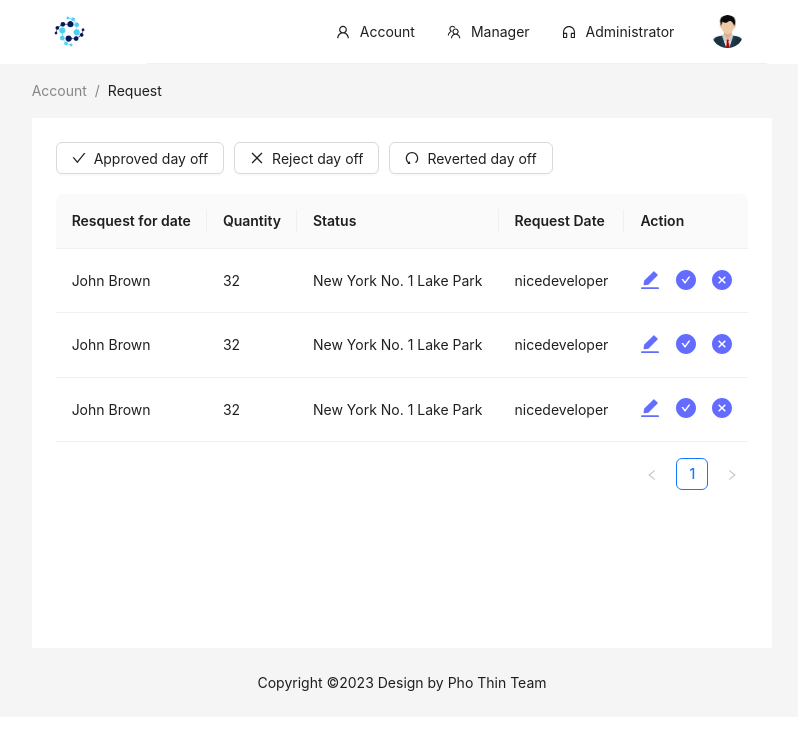
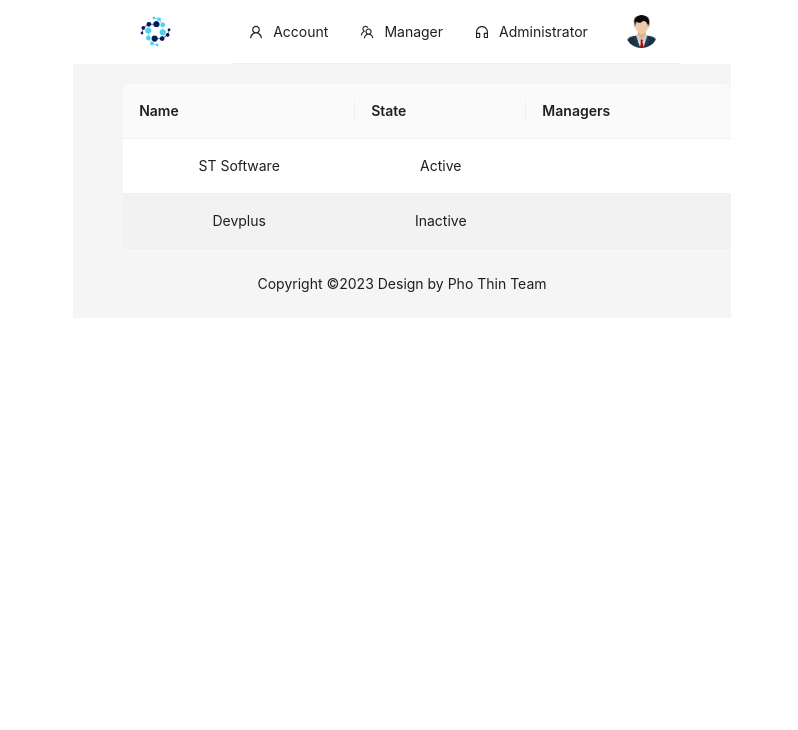
Before and after one commit to Tonydang223/DP05-Team-03-FinalProject-Rest, a React (Vite) app in the folder Frontend/: page /admin in a window 1280 px wide. Shown: the top 730 px of the page, without its empty margins (238-1036 px from the left). Built offline with nearby package versions, Linux system fonts and the light colour scheme.

Commit message:
feat:create-table-workspaces

```diff
--- /dev/null
+++ b/Frontend/src/assets/AdminPage.css
@@ -0,0 +1,21 @@
+.custom-table {
+    margin-top: 20px;
+    margin-left: 50px;
+  }
+
+  .ant-table {
+    font-size: 16px;
+  }
+
+  .ant-table-thead > tr > th {
+    font-weight: bold;
+    text-align: center;
+  }
+
+  .ant-table-tbody > tr > td {
+    text-align: center;
+  }
+
+  .ant-table-row:nth-child(even) {
+    background-color: #f2f2f2;
+  }
--- /dev/null
+++ b/Frontend/src/pages/admin/AdminPage.jsx
@@ -0,0 +1,42 @@
+import React from 'react';
+import { Table } from 'antd';
+import '../../assets/AdminPage.css';
+
+const dataSource = [
+  {
+    key: '1',
+    name: 'ST Software',
+    state: 'Active',
+    managers: '',
+  },
+  {
+    key: '2',
+    name: 'Devplus',
+    state: 'Inactive',
+    managers: '',
+  },
+];
+
+const columns = [
+  {
+    title: 'Name',
+    dataIndex: 'name',
+    key: 'name',
+  },
+  {
+    title: 'State',
+    dataIndex: 'state',
+    key: 'state',
+  },
+  {
+    title: 'Managers',
+    dataIndex: 'managers',
+    key: 'managers',
+  },
+];
+
+export default function AdminPage() {
+  return (
+    <Table dataSource={dataSource} columns={columns} pagination={false} className='custom-table' />
+  );
+}
--- a/Frontend/src/routes/index.routes.jsx
+++ b/Frontend/src/routes/index.routes.jsx
@@ -1,6 +1,6 @@
 import { BrowserRouter, Routes, Route } from 'react-router-dom';
 import Layouts from '../layouts/index.layouts';
-import AdminPage from '../pages/admin/index.admin';
+import AdminPage from '../pages/admin/AdminPage';
 import ManagerPage from '../pages/manager/index.manager';
 import StaffPage from '../pages/staff/index.staff';
 import LandingPage from '../pages/landing/index.landing';
```
